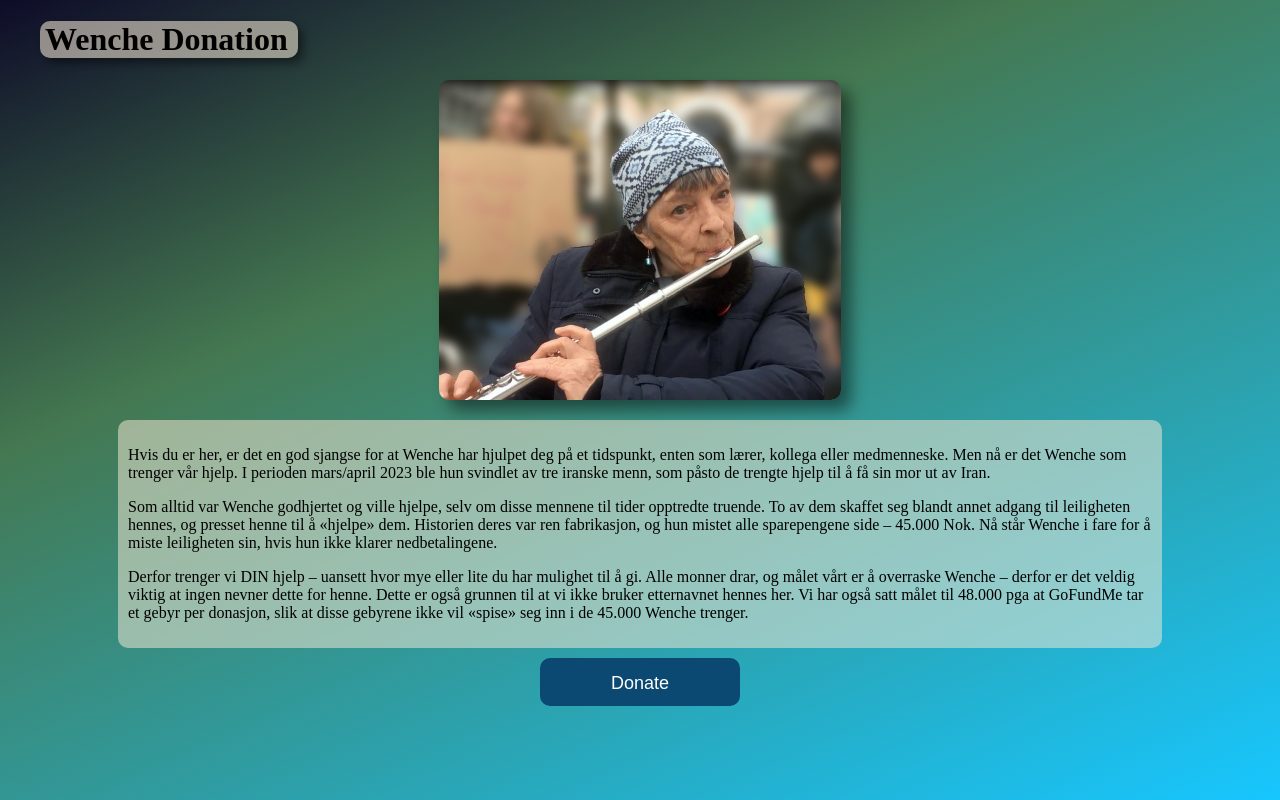
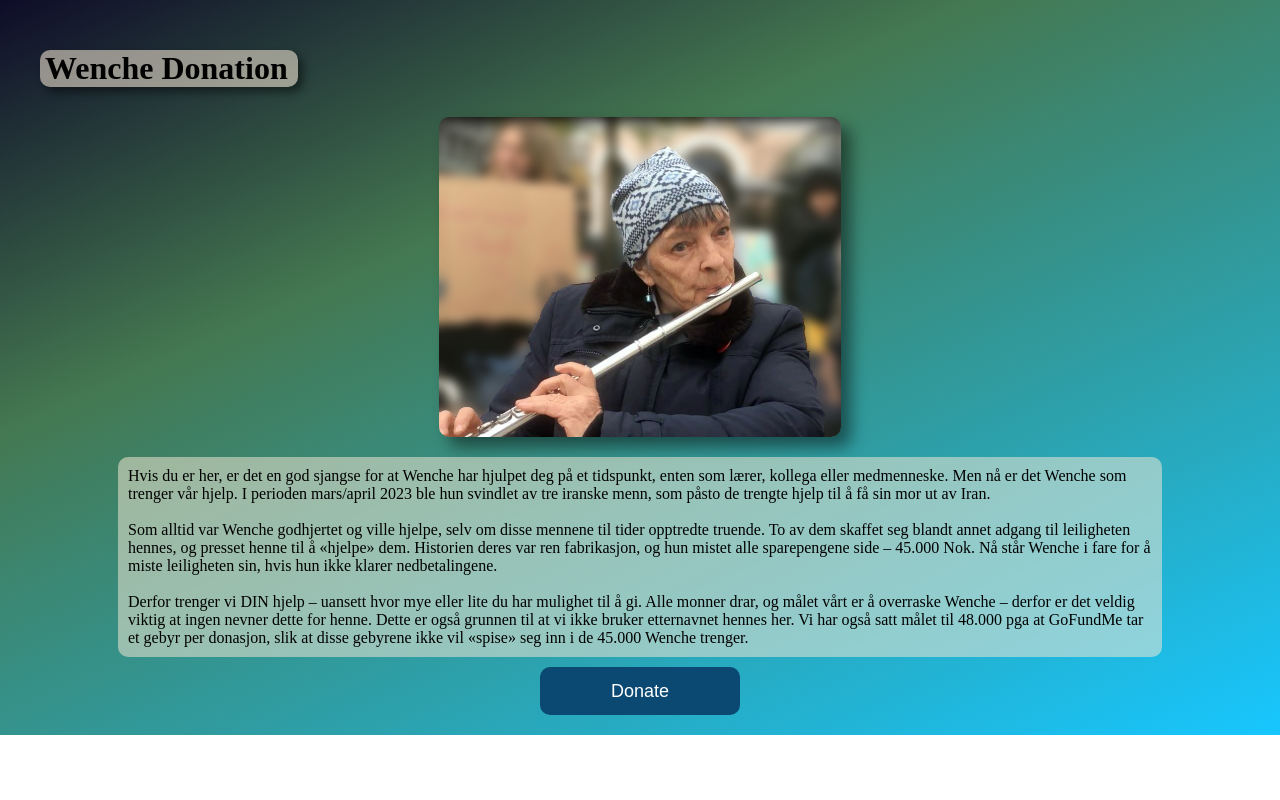
Before and after one commit to scottdkey/wenche, a SvelteKit app: page / in a window 1280 px wide. Built offline with nearby package versions, Linux system fonts and the light colour scheme.

Commit message:
background adjustments

```diff
--- a/src/app.html
+++ b/src/app.html
@@ -5,7 +5,10 @@
 		<meta name="viewport" content="width=device-width" />
 		%sveltekit.head%
 	</head>
-	<body data-sveltekit-preload-data="hover" style="margin: 0">
-		<div style="display: contents; height: 100%">%sveltekit.body%</div>
+	<body
+		data-sveltekit-preload-data="hover"
+		style="margin: 0; padding: 0; display: contents; height: 100%; width: 100%"
+	>
+		<div>%sveltekit.body%</div>
 	</body>
 </html>
--- a/src/routes/+page.svelte
+++ b/src/routes/+page.svelte
@@ -66,6 +66,7 @@
 			mars/april 2023 ble hun svindlet av tre iranske menn, som påsto de trengte hjelp til å få sin
 			mor ut av Iran.
 		</p>
+		<br />
 		<p>
 			Som alltid var Wenche godhjertet og ville hjelpe, selv om disse mennene til tider opptredte
 			truende. To av dem skaffet seg blandt annet adgang til leiligheten hennes, og presset henne
@@ -73,6 +74,7 @@
 			– 45.000 Nok. Nå står Wenche i fare for å miste leiligheten sin, hvis hun ikke klarer
 			nedbetalingene.
 		</p>
+		<br />
 		<p>
 			Derfor trenger vi DIN hjelp – uansett hvor mye eller lite du har mulighet til å gi. Alle
 			monner drar, og målet vårt er å overraske Wenche – derfor er det veldig viktig at ingen nevner
@@ -94,13 +96,16 @@
 </div>
 
 <style>
+	* {
+		margin: 0;
+		padding: 0;
+	}
 	.main {
-		height: 100vh;
-		width: 100vw;
-		margin: unset;
-		padding: unset;
-		position: absolute;
-		background: rgb(14, 12, 40);
+		margin: 0px;
+		padding-top: 20px;
+		padding-bottom: 20px;
+		height: 100%;
+		width: 100%;
 		background: linear-gradient(
 			156deg,
 			rgba(14, 12, 40, 1) 0%,
@@ -109,6 +114,8 @@
 		);
 	}
 	.header {
+		margin-top: 30px;
+		margin-bottom: 30px;
 		background-color: rgba(250, 235, 215, 0.553);
 		width: fit-content;
 		padding-left: 5px;
```
